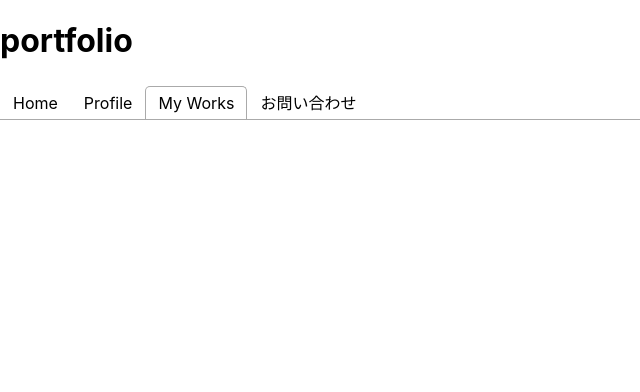
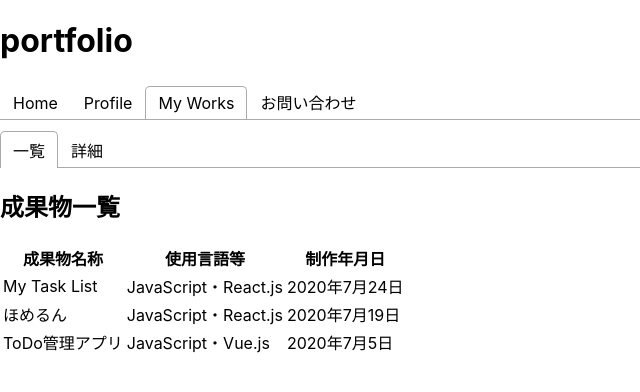
Before and after one commit to azufb/Portfolio, a React (Create React App) app in the folder portfolio/: page / in a window 1280 px wide. Both pictures are taken after a click on the tab "My Works". Shown: the top 392 px of the page, without its empty margins (0-640 px from the left). Built offline with nearby package versions, Linux system fonts and the light colour scheme.

Commit message:
成果物一覧ページの作成

```diff
--- a/portfolio/src/App.js
+++ b/portfolio/src/App.js
@@ -6,10 +6,8 @@ import Sample from './sample';
 function App() {
   return (
     <div>
-      <body>
         <h1>portfolio</h1>
         <Sample />
-      </body>
     </div>
   );
 }
--- a/portfolio/src/sample.js
+++ b/portfolio/src/sample.js
@@ -5,6 +5,7 @@ import Aisatsu from './aisatsu';
 import Profile from './profile';
 import Certificate from './certificate';
 import Skills from './skills';
+import Works from './works';
 
 export const Sample = () => {
     return (
@@ -39,6 +40,23 @@ export const Sample = () => {
             </Tabs>
         </TabPanel>
 
+        <TabPanel>
+            <Tabs>
+                <TabList>
+                    <Tab>一覧</Tab>
+                    <Tab>詳細</Tab>
+                </TabList>
+
+                <TabPanel>
+                    <Works />
+                </TabPanel>
+
+                <TabPanel>
+
+                </TabPanel>
+            </Tabs>
+        </TabPanel>
+
     </Tabs>
     )
 }
--- /dev/null
+++ b/portfolio/src/works.js
@@ -0,0 +1,38 @@
+import React, { Component } from 'react';
+
+class Works extends Component {
+    render() {
+        return (
+            <div>
+                <h2>成果物一覧</h2>
+                <table>
+                    <tr>
+                        <th>成果物名称</th>
+                        <th>使用言語等</th>
+                        <th>制作年月日</th>
+                    </tr>
+
+                    <tr>
+                        <td>My Task List</td>
+                        <td>JavaScript・React.js</td>
+                        <td>2020年7月24日</td>
+                    </tr>
+
+                    <tr>
+                        <td>ほめるん</td>
+                        <td>JavaScript・React.js</td>
+                        <td>2020年7月19日</td>
+                    </tr>
+
+                    <tr>
+                        <td>ToDo管理アプリ</td>
+                        <td>JavaScript・Vue.js</td>
+                        <td>2020年7月5日</td>
+                    </tr>
+                </table>
+            </div>
+        )
+    }
+}
+
+export default Works;
```
Also changed, not shown: 1 other file (tests, documents, lock files or other folders).
